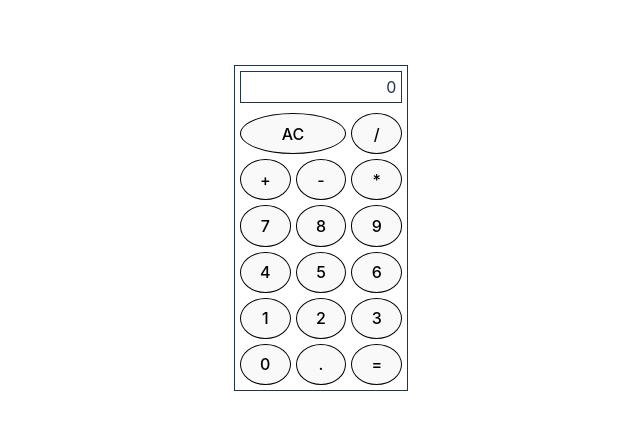
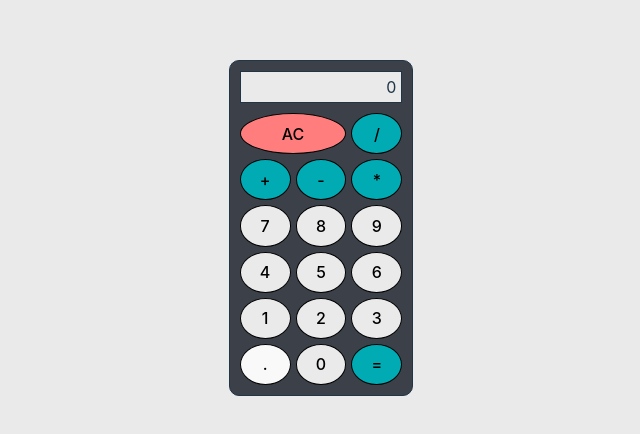
Before and after one commit to fpelletier-gh/calculator, a React (Vite) app: page / in a window 1280 px wide. Shown: the part 172-606 px from the top of the page, without its empty margins (319-959 px from the left). Built offline with nearby package versions, Linux system fonts and the light colour scheme.

Commit message:
Add color and place the zero in the middle

```diff
--- a/src/App.scss
+++ b/src/App.scss
@@ -1,6 +1,15 @@
 :root {
   --border: 1px solid;
+  --teal: #00abb3;
+  --black: #3c4048;
+  --gray: #b2b2b2;
+  --lightgray: #eaeaea;
+  --red: #ff7d7d;
 }
+body {
+  background-color: var(--lightgray);
+}
+
 #root {
   max-width: 1280px;
   margin: 0 auto;
@@ -20,10 +29,28 @@
     "seven eight nine"
     "four five six"
     "one two three"
-    "zero decimal equals";
+    "decimal zero equals";
   border: var(--border);
   gap: 5px;
-  padding: 5px;
+  padding: 10px;
+  border-radius: 10px;
+  background-color: var(--black);
+}
+
+.bg-red {
+  background-color: var(--red);
+}
+
+.bg-teal {
+  background-color: var(--teal);
+}
+
+.bg-gray {
+  background-color: var(--gray);
+}
+
+.bg-lightgray {
+  background-color: var(--lightgray);
 }
 
 .button {
@@ -40,6 +67,7 @@
   justify-content: flex-end;
   align-items: center;
   padding-right: 5px;
+  background-color: var(--lightgray);
 }
 
 #equals {
--- a/src/App.tsx
+++ b/src/App.tsx
@@ -52,55 +52,111 @@ function App() {
   return (
     <main className="App">
       <section id="display">{display}</section>
-      <button id="equals" onClick={handleEqualsClick} className="button">
+      <button
+        id="equals"
+        onClick={handleEqualsClick}
+        className="button bg-teal"
+      >
         =
       </button>
-      <button id="zero" onClick={handleNumberClick} className="button">
+      <button
+        id="zero"
+        onClick={handleNumberClick}
+        className="button bg-lightgray"
+      >
         0
       </button>
-      <button id="one" onClick={handleNumberClick} className="button">
+      <button
+        id="one"
+        onClick={handleNumberClick}
+        className="button bg-lightgray"
+      >
         1
       </button>
-      <button id="two" onClick={handleNumberClick} className="button">
+      <button
+        id="two"
+        onClick={handleNumberClick}
+        className="button bg-lightgray"
+      >
         2
       </button>
-      <button id="three" onClick={handleNumberClick} className="button">
+      <button
+        id="three"
+        onClick={handleNumberClick}
+        className="button bg-lightgray"
+      >
         3
       </button>
-      <button id="four" onClick={handleNumberClick} className="button">
+      <button
+        id="four"
+        onClick={handleNumberClick}
+        className="button bg-lightgray"
+      >
         4
       </button>
-      <button id="five" onClick={handleNumberClick} className="button">
+      <button
+        id="five"
+        onClick={handleNumberClick}
+        className="button bg-lightgray"
+      >
         5
       </button>
-      <button id="six" onClick={handleNumberClick} className="button">
+      <button
+        id="six"
+        onClick={handleNumberClick}
+        className="button bg-lightgray"
+      >
         6
       </button>
-      <button id="seven" onClick={handleNumberClick} className="button">
+      <button
+        id="seven"
+        onClick={handleNumberClick}
+        className="button bg-lightgray"
+      >
         7
       </button>
-      <button id="eight" onClick={handleNumberClick} className="button">
+      <button
+        id="eight"
+        onClick={handleNumberClick}
+        className="button bg-lightgray"
+      >
         8
       </button>
-      <button id="nine" onClick={handleNumberClick} className="button">
+      <button
+        id="nine"
+        onClick={handleNumberClick}
+        className="button bg-lightgray"
+      >
         9
       </button>
-      <button id="add" onClick={handleOperatorClick} className="button">
+      <button id="add" onClick={handleOperatorClick} className="button bg-teal">
         +
       </button>
-      <button id="subtract" onClick={handleOperatorClick} className="button">
+      <button
+        id="subtract"
+        onClick={handleOperatorClick}
+        className="button bg-teal"
+      >
         -
       </button>
-      <button id="multiply" onClick={handleOperatorClick} className="button">
+      <button
+        id="multiply"
+        onClick={handleOperatorClick}
+        className="button bg-teal"
+      >
         *
       </button>
-      <button id="divide" onClick={handleOperatorClick} className="button">
+      <button
+        id="divide"
+        onClick={handleOperatorClick}
+        className="button bg-teal"
+      >
         /
       </button>
       <button id="decimal" onClick={handleDecimalClick} className="button">
         .
       </button>
-      <button id="clear" onClick={handleClearClick} className="button">
+      <button id="clear" onClick={handleClearClick} className="button bg-red">
         AC
       </button>
     </main>
```
